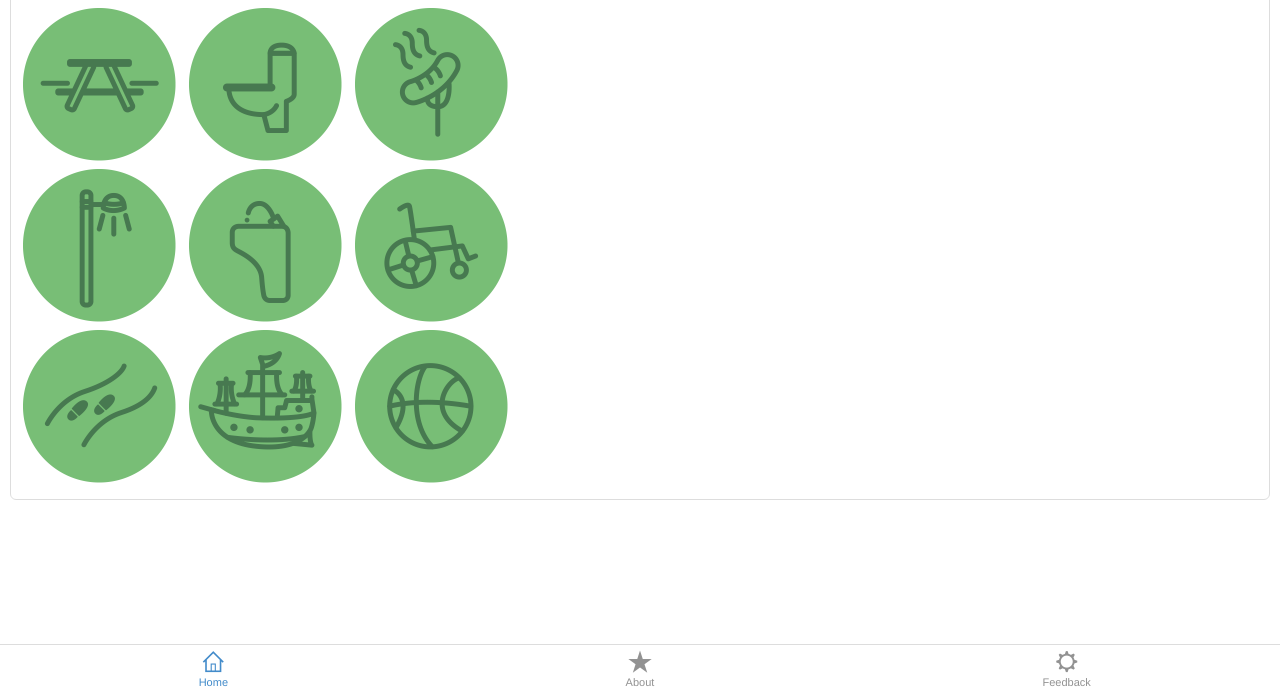
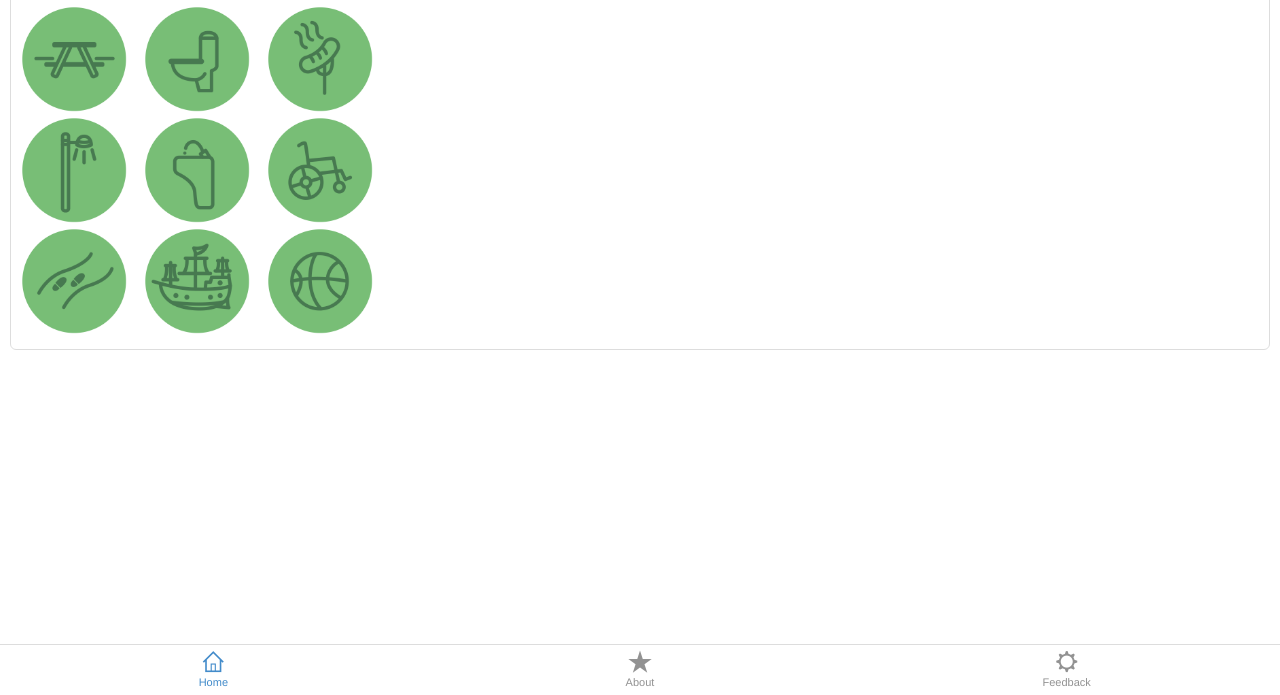
Before and after one commit to creativedezign/pick-a-park, a plain HTML site: page index.html in a window 1280 px wide. Shown: the part 105-800 px from the top of the page. Drawn offline with Linux system fonts and the light colour scheme; files whose address does not match are found by name.

Commit message:
resized icon

```diff
--- a/index.html
+++ b/index.html
@@ -30,9 +30,9 @@
       <div class="content-padded">
 
           <h1>I want a park with:</h1>
-          <div><img src="img/picnic.png" style="margin-right:10px; width="156px" height="156px;"><img src="img/toilets.png" style="margin-right:10px; width="156px" height="156px""><img src="img/bbq.png" width="156px" height="156px;"></div>
-          <div><img src="img/lighting.png" style="margin-right:10px; width="156px" height="156px;""><img src="img/drinking_fountain.png" style="margin-right:10px; width="156px" height="156px;""><img src="img/accessable.png" width="156px" height="156px;"></div>
-          <div><img src="img/footpath.png" style="margin-right:10px; width="156px" height="156px;""><img src="img/pirate_ship.png" style="margin-right:10px; width="156px" height="156px;""><img src="img/basketball.png" width="156px" height="156px;"></div>
+          <div><img src="img/picnic.png" style="margin-right:17px; width="106px" height="106px;"><img src="img/toilets.png" style="margin-right:17px; width="106px" height="106px"><img src="img/bbq.png" width="106px" height="106px;"></div>
+          <div><img src="img/lighting.png" style="margin-right:17px; width="106px" height="106px;""><img src="img/drinking_fountain.png" style="margin-right:17px; width="106px" height="106px;""><img src="img/accessable.png" width="106px" height="106px;"></div>
+          <div><img src="img/footpath.png" style="margin-right:17px; width="106px" height="106px;""><img src="img/pirate_ship.png" style="margin-right:17px; width="106px" height="106px;""><img src="img/basketball.png" width="106px" height="106px;"></div>
         </div>
 
       </div>
```
